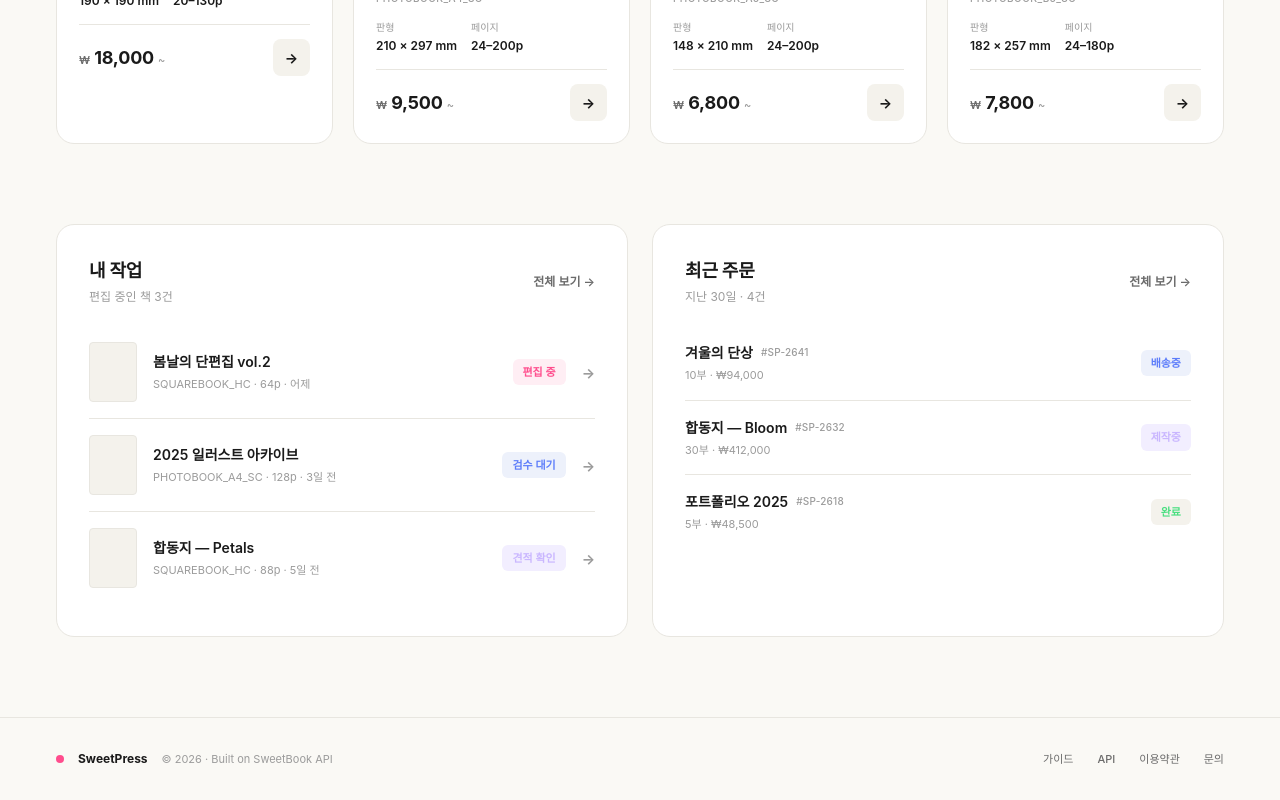
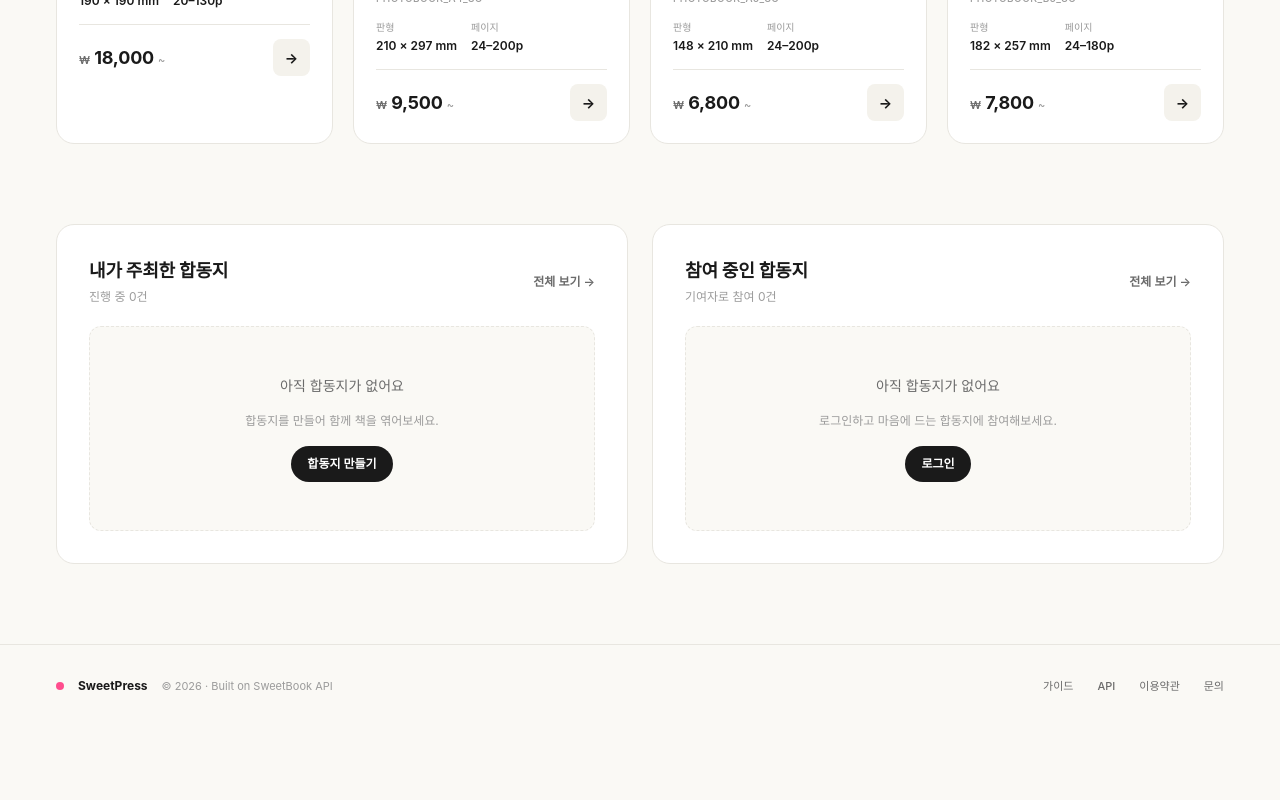
Before and after one commit to zyam1/sweetbook-api-integration, a React app in the folder frontend/: page / in a window 1280 px wide. Shown: the part 1050-1850 px from the top of the page. After the commit the page ends 1777 px from the top, so only its background shows below. Built offline with nearby package versions, Linux system fonts and the light colour scheme; the HTML template or start-up script is replaced by a standard one.

Commit message:
메인 수정

```diff
--- a/frontend/src/components/Layout.jsx
+++ b/frontend/src/components/Layout.jsx
@@ -28,6 +28,7 @@ export default function Layout() {
         <div className="nav-links">
           <NavLink to="/wizard">위저드</NavLink>
           <NavLink to="/books">책 목록</NavLink>
+          <NavLink to="/anthology">합동지</NavLink>
           <NavLink to="/orders">주문</NavLink>
           <NavLink to="/credits">충전금</NavLink>
         </div>
--- /dev/null
+++ b/frontend/src/features/auth/useAuth.js
@@ -0,0 +1,12 @@
+import { useEffect, useState } from 'react';
+import { getStoredUser } from './storage';
+
+export function useAuth() {
+  const [user, setUser] = useState(getStoredUser());
+  useEffect(() => {
+    const handler = () => setUser(getStoredUser());
+    window.addEventListener('sweetpress-auth', handler);
+    return () => window.removeEventListener('sweetpress-auth', handler);
+  }, []);
+  return { user, isLoggedIn: !!user };
+}
--- a/frontend/src/features/main/MainPage.jsx
+++ b/frontend/src/features/main/MainPage.jsx
@@ -2,20 +2,25 @@ import HeaderSection from './sections/HeaderSection';
 import HeroSection from './sections/HeroSection';
 import SpecsSection from './sections/SpecsSection';
 import WorkspaceSection from './sections/WorkspaceSection';
+import AnthologySection from './sections/AnthologySection';
 import FooterSection from './sections/FooterSection';
+import { useAuth } from '../auth/useAuth';
 import './MainPage.css';
+import './sections/AnthologySection.css';
 
 /**
  * SweetPress 메인 (랜딩) 페이지
  * Source: Figma SweetPress / 🏠 Main Page (Landing) / Landing / Main (24:3)
  */
 function MainPage() {
+  const { isLoggedIn } = useAuth();
   return (
     <div className="mp-page">
       <HeaderSection />
       <HeroSection />
       <SpecsSection />
-      <WorkspaceSection />
+      {isLoggedIn && <WorkspaceSection />}
+      <AnthologySection />
       <FooterSection />
     </div>
   );
--- /dev/null
+++ b/frontend/src/features/main/sections/AnthologySection.css
@@ -0,0 +1,62 @@
+/*
+ * Anthology Section — Figma node 62:2
+ * 디자인 시스템 토큰만 사용. 기존 .mp-ws-* 패턴 재사용.
+ */
+
+.mp-anthology {
+  display: grid;
+  grid-template-columns: 1fr 1fr;
+  gap: var(--space-lg);
+  padding-top: 0;
+  padding-bottom: 80px;
+}
+
+/* joined 행: 썸네일 없음 */
+.mp-ws-row--joined {
+  gap: 12px;
+}
+.mp-anth-titlerow {
+  display: flex;
+  align-items: baseline;
+  gap: var(--space-sm);
+}
+.mp-anth-handle {
+  font-size: 10px;
+  font-weight: var(--font-weight-medium);
+  color: var(--color-ink-tertiary);
+  letter-spacing: 0.2px;
+}
+
+/* 빈 상태 */
+.mp-anth-empty {
+  display: flex;
+  flex-direction: column;
+  align-items: center;
+  gap: var(--space-md);
+  padding: 48px var(--space-lg);
+  border: var(--border-hairline) dashed var(--color-border-hairline);
+  border-radius: 12px;
+  background: var(--color-bg-base);
+}
+.mp-anth-empty-text {
+  font-size: var(--font-size-sm);
+  color: var(--color-ink-secondary);
+  margin: 0;
+}
+.mp-anth-empty-sub {
+  font-size: 12px;
+  color: var(--color-ink-tertiary);
+  margin: 0;
+  text-align: center;
+}
+.mp-anth-empty-cta {
+  display: inline-flex;
+  align-items: center;
+  padding: 9px 16px;
+  border-radius: 999px;
+  background: var(--color-ink-primary);
+  color: var(--color-ink-on-dark);
+  font-size: 12px;
+  font-weight: var(--font-weight-semibold);
+  text-decoration: none;
+}
--- /dev/null
+++ b/frontend/src/features/main/sections/AnthologySection.jsx
@@ -0,0 +1,125 @@
+import { Link } from 'react-router-dom';
+import Container from '../../../components/ui/Container';
+import { useAuth } from '../../auth/useAuth';
+
+/**
+ * Anthology Section — Figma node 62:2
+ * 좌: 내가 주최한 합동지 / 우: 참여 중인 합동지.
+ * Phase 1 랜딩 — 더미 데이터. Phase E에서 API 연결 예정.
+ */
+const HOSTED = [
+  {
+    title: '봄날 합동지 vol.4',
+    meta: 'SQUAREBOOK_HC · 7/12 제출 · D-12',
+    chip: '주최',
+    chipClass: 'lavender',
+  },
+  {
+    title: 'Petals — 일러스트 합동',
+    meta: 'PHOTOBOOK_A5_SC · 9/10 제출 · D-3',
+    chip: '마감 임박',
+    chipClass: 'pink',
+  },
+  {
+    title: '여름밤 단편선',
+    meta: 'PHOTOBOOK_A4_SC · 3/8 제출 · D-21',
+    chip: '모집 중',
+    chipClass: 'info',
+  },
+];
+
+const JOINED = [
+  {
+    title: '겨울의 단상 — 합동',
+    handle: '@snowmint',
+    meta: '할당 8p · 평균 312dpi',
+    chip: '제출 완료',
+    chipClass: 'success',
+  },
+  {
+    title: '라일락 일러스트 모음',
+    handle: '@lilac_studio',
+    meta: '할당 4p · 마감 D-5',
+    chip: '원고 미제출',
+    chipClass: 'pink',
+  },
+];
+
+function AnthologySection() {
+  const { isLoggedIn } = useAuth();
+  const hosted = isLoggedIn ? HOSTED : [];
+  const joined = isLoggedIn ? JOINED : [];
+
+  return (
+    <Container size="lg">
+      <div className="mp-anthology">
+        {/* 내가 주최한 합동지 */}
+        <div className="mp-ws-card">
+          <div className="mp-ws-head">
+            <div>
+              <h3 className="mp-ws-title">내가 주최한 합동지</h3>
+              <p className="mp-ws-sub">진행 중 {hosted.length}건</p>
+            </div>
+            <Link to="/anthology" className="mp-ws-link">전체 보기 →</Link>
+          </div>
+          {hosted.length === 0 ? (
+            <div className="mp-anth-empty">
+              <p className="mp-anth-empty-text">아직 합동지가 없어요</p>
+              <p className="mp-anth-empty-sub">합동지를 만들어 함께 책을 엮어보세요.</p>
+              <Link to={isLoggedIn ? '/anthology/new' : '/login'} className="mp-anth-empty-cta">합동지 만들기</Link>
+            </div>
+          ) : (
+            <div className="mp-ws-list">
+              {hosted.map((h) => (
+                <div key={h.title} className="mp-ws-row">
+                  <div className="mp-ws-thumb" />
+                  <div className="mp-ws-row-text">
+                    <p className="mp-ws-row-title">{h.title}</p>
+                    <p className="mp-ws-row-meta">{h.meta}</p>
+                  </div>
+                  <span className={`mp-chip mp-chip--${h.chipClass}`}>{h.chip}</span>
+                  <span className="mp-ws-arrow">→</span>
+                </div>
+              ))}
+            </div>
+          )}
+        </div>
+
+        {/* 참여 중인 합동지 */}
+        <div className="mp-ws-card">
+          <div className="mp-ws-head">
+            <div>
+              <h3 className="mp-ws-title">참여 중인 합동지</h3>
+              <p className="mp-ws-sub">기여자로 참여 {joined.length}건</p>
+            </div>
+            <Link to="/anthology" className="mp-ws-link">전체 보기 →</Link>
+          </div>
+          {joined.length === 0 ? (
+            <div className="mp-anth-empty">
+              <p className="mp-anth-empty-text">아직 합동지가 없어요</p>
+              <p className="mp-anth-empty-sub">로그인하고 마음에 드는 합동지에 참여해보세요.</p>
+              <Link to={isLoggedIn ? '/anthology' : '/login'} className="mp-anth-empty-cta">{isLoggedIn ? '합동지 둘러보기' : '로그인'}</Link>
+            </div>
+          ) : (
+            <div className="mp-ws-list">
+              {joined.map((j) => (
+                <div key={j.title} className="mp-ws-row mp-ws-row--joined">
+                  <div className="mp-ws-row-text">
+                    <div className="mp-anth-titlerow">
+                      <p className="mp-ws-row-title">{j.title}</p>
+                      <span className="mp-anth-handle">{j.handle}</span>
+                    </div>
+                    <p className="mp-ws-row-meta">{j.meta}</p>
+                  </div>
+                  <span className={`mp-chip mp-chip--${j.chipClass}`}>{j.chip}</span>
+                </div>
+              ))}
+            </div>
+          )}
+        </div>
+      </div>
+    </Container>
+  );
+}
+
+export default AnthologySection;
--- a/frontend/src/features/main/sections/HeaderSection.jsx
+++ b/frontend/src/features/main/sections/HeaderSection.jsx
@@ -1,11 +1,14 @@
 import { Link } from 'react-router-dom';
 import Container from '../../../components/ui/Container';
+import { useAuth } from '../../auth/useAuth';
 
 /**
  * Landing Header — Figma node 38:2
- * 로고, 네비게이션, 크레딧/아바타.
+ * 로고, 네비게이션, 크레딧/아바타. 비로그인 시 로그인 링크 노출.
  */
 function HeaderSection() {
+  const { isLoggedIn } = useAuth();
+
   return (
     <header className="mp-header">
       <Container size="lg" className="mp-header-inner" style={{ display: 'flex', alignItems: 'center', justifyContent: 'space-between' }}>
@@ -20,11 +23,19 @@ function HeaderSection() {
           <a href="#guide">가이드</a>
         </nav>
         <div className="mp-header-right">
-          <Link to="/credits" className="mp-credit-pill">
-            <span className="mp-credit-dot" />
-            <span>₩ 50,000</span>
-          </Link>
-          <span className="mp-avatar" />
+          {isLoggedIn ? (
+            <>
+              <Link to="/credits" className="mp-credit-pill">
+                <span className="mp-credit-dot" />
+                <span>₩ 50,000</span>
+              </Link>
+              <span className="mp-avatar" />
+            </>
+          ) : (
+            <Link to="/login" className="mp-credit-pill">
+              <span>로그인</span>
+            </Link>
+          )}
         </div>
       </Container>
     </header>
--- a/frontend/src/features/main/sections/HeroSection.jsx
+++ b/frontend/src/features/main/sections/HeroSection.jsx
@@ -1,14 +1,24 @@
 import { Link, useNavigate } from 'react-router-dom';
 import Container from '../../../components/ui/Container';
 import Button from '../../../components/ui/Button';
+import { useAuth } from '../../auth/useAuth';
 
 /**
  * Hero — Figma node 39:2
  * 좌측: 타이틀 + 검색/생성 엔트리.
- * 우측: "이어서 작업하기" 카드 (목업 데이터, Phase 1 랜딩).
+ * 우측: "이어서 작업하기" 카드 (로그인 시에만 노출).
  */
 function HeroSection() {
   const navigate = useNavigate();
+  const { isLoggedIn } = useAuth();
+
+  const handleCreate = () => {
+    if (!isLoggedIn) {
+      navigate('/login');
+      return;
+    }
+    navigate('/wizard');
+  };
 
   return (
     <section className="mp-hero-wrap">
@@ -25,12 +35,13 @@ function HeroSection() {
               <span>🔍</span>
               <span>책 이름이나 판형을 입력하세요</span>
             </div>
-            <Button variant="primary" size="md" onClick={() => navigate('/wizard')}>
+            <Button variant="primary" size="md" onClick={handleCreate}>
               새 책 만들기
             </Button>
           </div>
         </div>
 
+        {isLoggedIn && (
           <aside className="mp-hero-active">
             <div className="mp-hero-active-label">
               <span className="mp-hero-active-label-dot" />
@@ -53,6 +64,7 @@ function HeroSection() {
               </Button>
             </Link>
           </aside>
+        )}
       </Container>
     </section>
   );
```
Also changed, not shown: 2 other files (tests, documents, lock files or other folders). Lines whose indentation alone changed are shown as unchanged.
